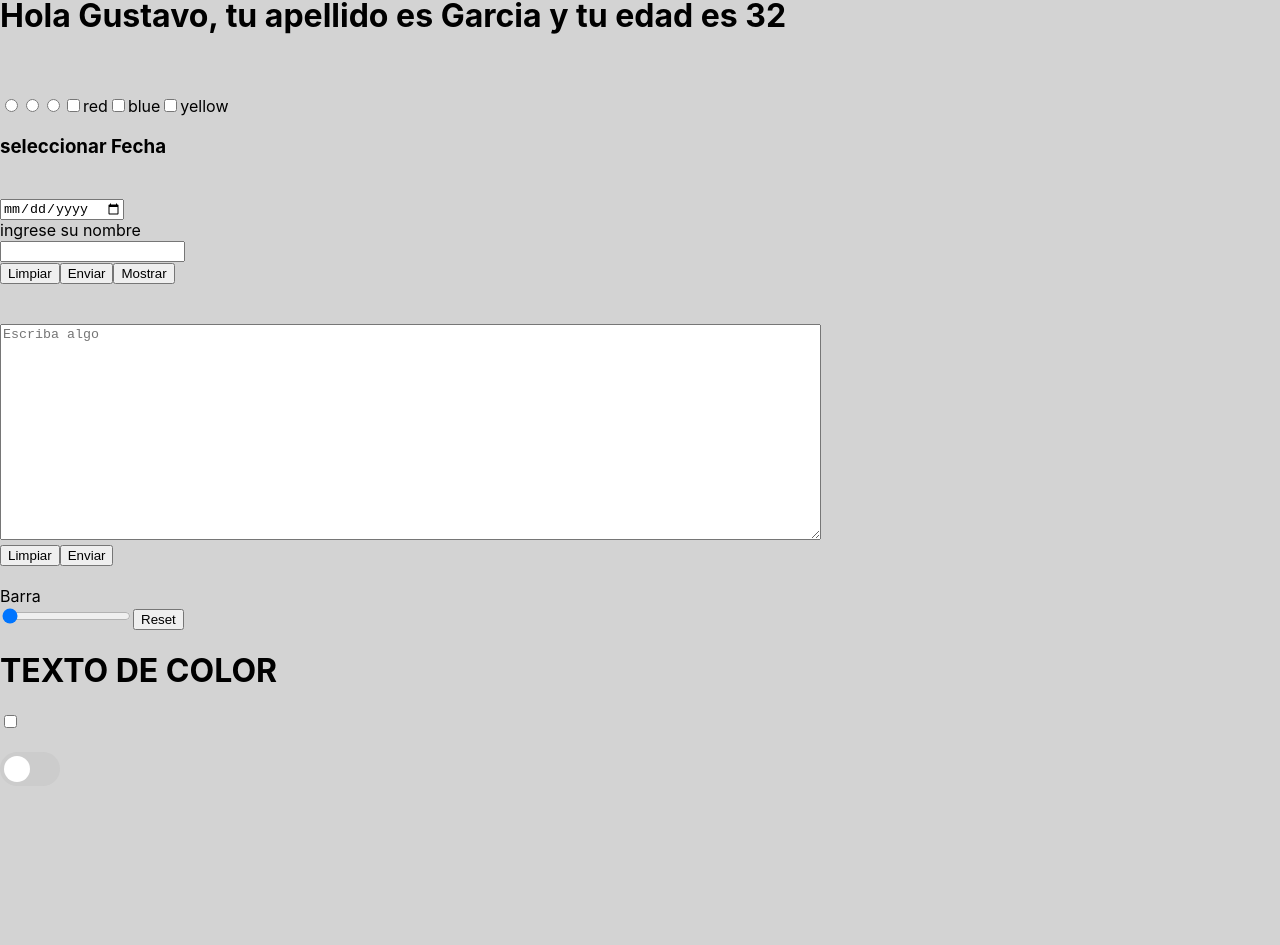
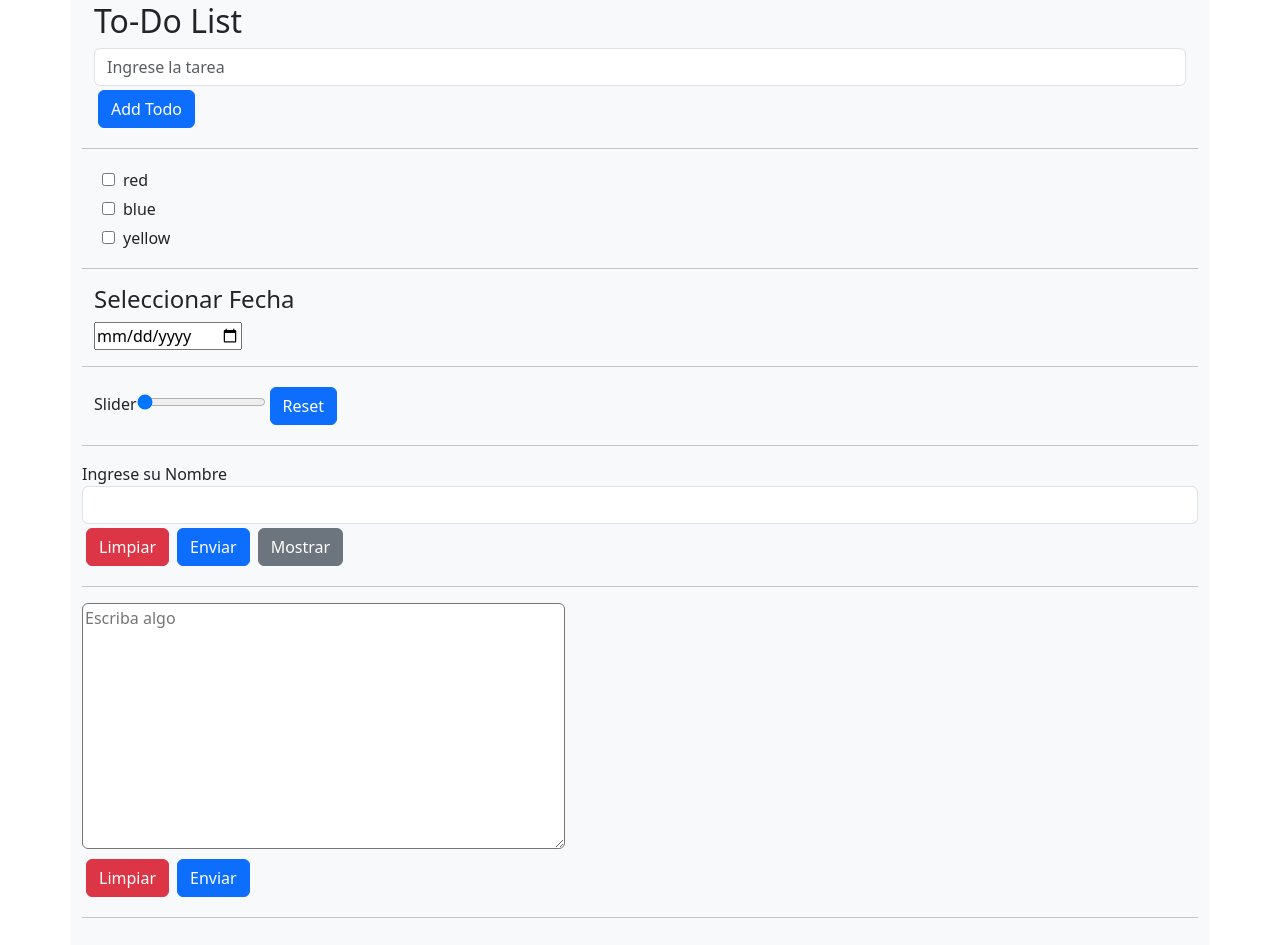
Before and after one commit to GustiGarcia/widgets_progra_3, a React (Create React App) app: page / in a window 1280 px wide. Shown: the part 86-1031 px from the top of the page. Before the commit the page ends 872 px from the top, so only its background shows below. Built offline with nearby package versions, Linux system fonts and the light colour scheme.

Commit message:
ToDo terminado, implementamos Bootstrap en el DOM

```diff
--- a/package.json
+++ b/package.json
@@ -10,6 +10,7 @@
     "@types/node": "^16.18.34",
     "@types/react": "^18.2.9",
     "@types/react-dom": "^18.2.4",
+    "bootstrap": "^5.3.0",
     "react": "^18.2.0",
     "react-dom": "^18.2.0",
     "react-scripts": "5.0.1",
--- a/src/App.tsx
+++ b/src/App.tsx
@@ -1,45 +1,38 @@
 import React from 'react';
-import Welcome from "./components/Welcome";
-import EjeReducer from "./components/Widgets/EjeReducer";
-import { EjeEffect } from "./components/Widgets/EjeUseEffect";
 import CheckBox from "./components/Widgets/CheckBox";
 import RadioButton from "./components/Widgets/RadioButton";
 import { InputDate } from "./components/Widgets/InputDate";
 import { InputText } from "./components/Widgets/InputText";
 import { InputTextArea } from "./components/Widgets/InputTextArea";
 import { InputSlider } from "./components/Widgets/InputSlider";
-import { ColorChange } from "./components/Widgets/ColorChanger";
-import { ColorChangerCheck } from "./components/Widgets/ColorChangerCheckBox";
-import { SwitchButton } from "./components/Widgets/SwitchButton";import { ColorChanger } from './components/ColorChanger';
-
+import { SwitchButton } from "./components/Widgets/SwitchButton";
+import TodoList from './components/ToDoList';
+import 'bootstrap/dist/css/bootstrap.css';
 
 const App: React.FC = () => {
   return (
-    <div>
-      <h1>Bienvenido</h1>
-      <Welcome />
-     {/*  <EjeReducer />
-      <EjeEffect />
-      <br />*/}
-      <br /> <br />
-      {/* <InputDate  label={"holis"}/> */}
-      <RadioButton/>
-      <RadioButton/>
-      <RadioButton/>
+    <div className='container bg-light'>
+      <h1 style={{textAlign:"center"}}>Bienvenido al TP1 - Programación III - IES 9-023</h1>
+      <h5 style={{textAlign:"center"}}>Avila, Juan Pablo / García, Gustavo / Maldonado, Franco</h5>
+      <TodoList/>
+      <hr />
       <CheckBox label="red"/>
       <CheckBox label="blue"/>
       <CheckBox label="yellow"/>
+      <hr />
       <InputDate/>
-      <InputText label="ingrese su nombre"/>
-      <InputTextArea PlaceHolder="Escriba algo" Cols={100} Rows={14} />
-      <InputSlider Max={10} Min={0} Label="Barra"/>
-
-      <ColorChangerCheck />
-      <br />
+      <hr />
+      <InputSlider Max={10} Min={0} Label="Slider"/>
+      <hr />
+      <InputText label="Ingrese su Nombre"/>
+      <hr />
+      <InputTextArea PlaceHolder="Escriba algo" Cols={50} Rows={10} />
+      <hr />
+      <RadioButton label='Opción 1'/>
+      <RadioButton label='Opción 2'/>
+      <RadioButton label='Opción 3'/>
+      <hr />
       <SwitchButton/>
-
-
-
     </div>
   );
 };
--- a/src/components/ToDoGPT.tsx
+++ b/src/components/ToDoList.tsx
@@ -49,14 +49,14 @@ const TodoList: React.FC = () => {
   };
 
   return (
-    <div>
-      <h1>Todo List</h1>
-      <input type="text" value={inputValue} onChange={handleInputChange} />
-      <button onClick={handleAddTodo}>Add Todo</button>
+    <div className="container">
+      <h2>To-Do List</h2>
+      <input className="form-control" type="text" value={inputValue} onChange={handleInputChange} placeholder="Ingrese la tarea"/>
+      <button className="btn btn-primary m-1" onClick={handleAddTodo}>Add Todo</button>
 
-      <ul>
+      <ul className="list-group">
         {todos.map((todo) => (
-          <li key={todo.id}>
+          <li className="list-group-item d-flex justify-content-between" key={todo.id}>
             <span
               style={{
                 textDecoration: todo.completed ? "line-through" : "none",
@@ -65,7 +65,7 @@ const TodoList: React.FC = () => {
             >
               {todo.text}
             </span>
-            <button onClick={() => handleDeleteTodo(todo.id)}>Delete</button>
+            <button className="btn btn-danger m-1" onClick={() => handleDeleteTodo(todo.id)}>Tarea Lista</button>
           </li>
         ))}
       </ul>
--- a/src/components/Widgets/CheckBox.tsx
+++ b/src/components/Widgets/CheckBox.tsx
@@ -1,4 +1,5 @@
 import React, { useState } from "react";
+import 'bootstrap/dist/css/bootstrap.css';
 
 interface CheckBoxProps {
   label: string;
@@ -12,12 +13,14 @@ const CheckBox: React.FC<CheckBoxProps> = ({label}) => {
   };
 
   return (
+    <div className="container">
     <label>
-      <input type="checkbox"
+      <input className="m-2" type="checkbox"
        checked={isChecked}
        onChange={handleCheckBox} />
      {label}
     </label>
+    </div>
   );
 };
 
--- a/src/components/Widgets/InputDate.tsx
+++ b/src/components/Widgets/InputDate.tsx
@@ -1,4 +1,5 @@
 import React, { useState, useEffect } from "react";
+
 /* //cambiar , esta bien pero mal encarado
 interface InputProps {
   label: string;
@@ -31,13 +32,14 @@ export const InputDate: React.FC = () => {
 
   return (
     <>
-      <h3> seleccionar Fecha</h3>
-      <br />
-      <input
-        type="date"
-        value={date || ""}
-        onChange={(e) => setDate(e.target.value)}
-      />
+      <div className="container">
+        <h4>Seleccionar Fecha</h4>
+        <input
+          type="date"
+          value={date || ""}
+          onChange={(e) => setDate(e.target.value)}
+        />
+      </div>
     </>
   );
 };
--- a/src/components/Widgets/InputSlider.tsx
+++ b/src/components/Widgets/InputSlider.tsx
@@ -14,12 +14,10 @@ export const InputSlider: React.FC<SliderProps> = ({ Min, Max, Label }) => {
   };
 
   return (
-    <div>
-      <br />
+    <div className="container">
       <label>{Label}</label>
-      <br />
       <input type="range" min={Min} max={Max} value={slider} onChange={(e)=>setSlider (Number(e.target.value))}/>
-      <button onClick={handleCheckBox}>Reset</button>
+      <button className="btn btn-primary m-1" onClick={handleCheckBox}>Reset</button>
     </div>
   );
 };
--- a/src/components/Widgets/InputText.tsx
+++ b/src/components/Widgets/InputText.tsx
@@ -28,16 +28,17 @@ export const InputText: React.FC<InputProps> = ({ label }) => {
 
   return (
     <>
-      <br />
-      {label}
-      <br />
-      <input type="text" value={text} onChange={handleInput}/>
-      <br />
-      <button onClick={handleClear}> Limpiar </button>
-      <button onClick={handleSend}> Enviar </button>
-      <button onClick={handleShowText}>Mostrar</button>
-      <br />
-      <span>{displayText}</span>
+      <div>
+        {label}
+
+        <input className="form-control" type="text" value={text} onChange={handleInput}/>
+
+        <button className="btn btn-danger m-1" onClick={handleClear}> Limpiar </button>
+        <button className="btn btn-primary m-1" onClick={handleSend}> Enviar </button>
+        <button className="btn btn-secondary m-1"onClick={handleShowText}>Mostrar</button>
+
+        <span>{displayText}</span>
+      </div>
     </>
   );
 };
--- a/src/components/Widgets/InputTextArea.tsx
+++ b/src/components/Widgets/InputTextArea.tsx
@@ -22,12 +22,12 @@ export const InputTextArea: React.FC<InputProps> = ({ Cols, Rows, PlaceHolder })
 
   return (
     <>
-      <br />
-      <br />
-      <textarea placeholder={PlaceHolder} value={text} cols={Cols} rows={Rows} onChange={handleInput}/>
-      <br />
-      <button onClick={handleClear}> Limpiar </button>
-      <button onClick={handleSend}> Enviar </button>
+      <div>
+        <textarea className="rounded" placeholder={PlaceHolder} value={text} cols={Cols} rows={Rows} onChange={handleInput}/>
+        <br />
+        <button className="btn btn-danger m-1" onClick={handleClear}> Limpiar </button>
+        <button className="btn btn-primary m-1" onClick={handleSend}> Enviar </button>
+      </div>
     </>
   );
 };
--- a/src/components/Widgets/RadioButton.tsx
+++ b/src/components/Widgets/RadioButton.tsx
@@ -1,29 +1,10 @@
 import React, { useState } from "react";
-/*
+
 interface RadioButtonProps {
   label: string;
 }
 
-const RadioButton: React.FC<RadioButtonProps> = ({ label }) => {
-  let [isChecked, setChecked] = useState();
-
-
-  const HandleRadioButton = () => {
-    setChecked (isChecked);
-  };
-  return (
-    <label>
-      <br />
-      <br />
-      <h3>{label}</h3>
-      <input type="radio" name="Opcion 1" value="" id="3" checked={isChecked} onChange={HandleRadioButton}/>
-      <input type="radio" name="Opcion 1" value="" id="2" checked={isChecked} onChange={HandleRadioButton}/>
-      <input type="radio" name="Opcion 1" value="" id="1" checked={isChecked} onChange={HandleRadioButton}/>
-    </label>
-  );
-}; */
-
-const RadioButton: React.FC = ()=> {
+const RadioButton: React.FC<RadioButtonProps> = ({label}) => {
   let [radioButton, setRadioButton] = useState<boolean>(false);
 
   const marca = () =>{
@@ -33,10 +14,11 @@ const RadioButton: React.FC = ()=> {
 
 
   return(
-    <label>
-      <input type="radio"
+    <label className="m-2">
+      <input className="mr-2" type="radio"
       checked={radioButton}
       onClick={marca} />
+      {label}
     </label>
   )
 
--- a/src/components/Widgets/SwitchButton.tsx
+++ b/src/components/Widgets/SwitchButton.tsx
@@ -7,6 +7,8 @@ export const SwitchButton: React.FC = () => {
     setisChecked(!isChecked)};
 
     return (
+      <div className="mb-3">
+        Encender Wi-Fi
         <label className="switch">
           <input type="checkbox"
           checked={isChecked}
@@ -15,5 +17,6 @@ export const SwitchButton: React.FC = () => {
           />
           <span className="switch-slider round"></span>
         </label>
+      </div>
     );
   };
```
Also changed, not shown: 1 other file (tests, documents, lock files or other folders). Lines whose indentation alone changed are shown as unchanged.
